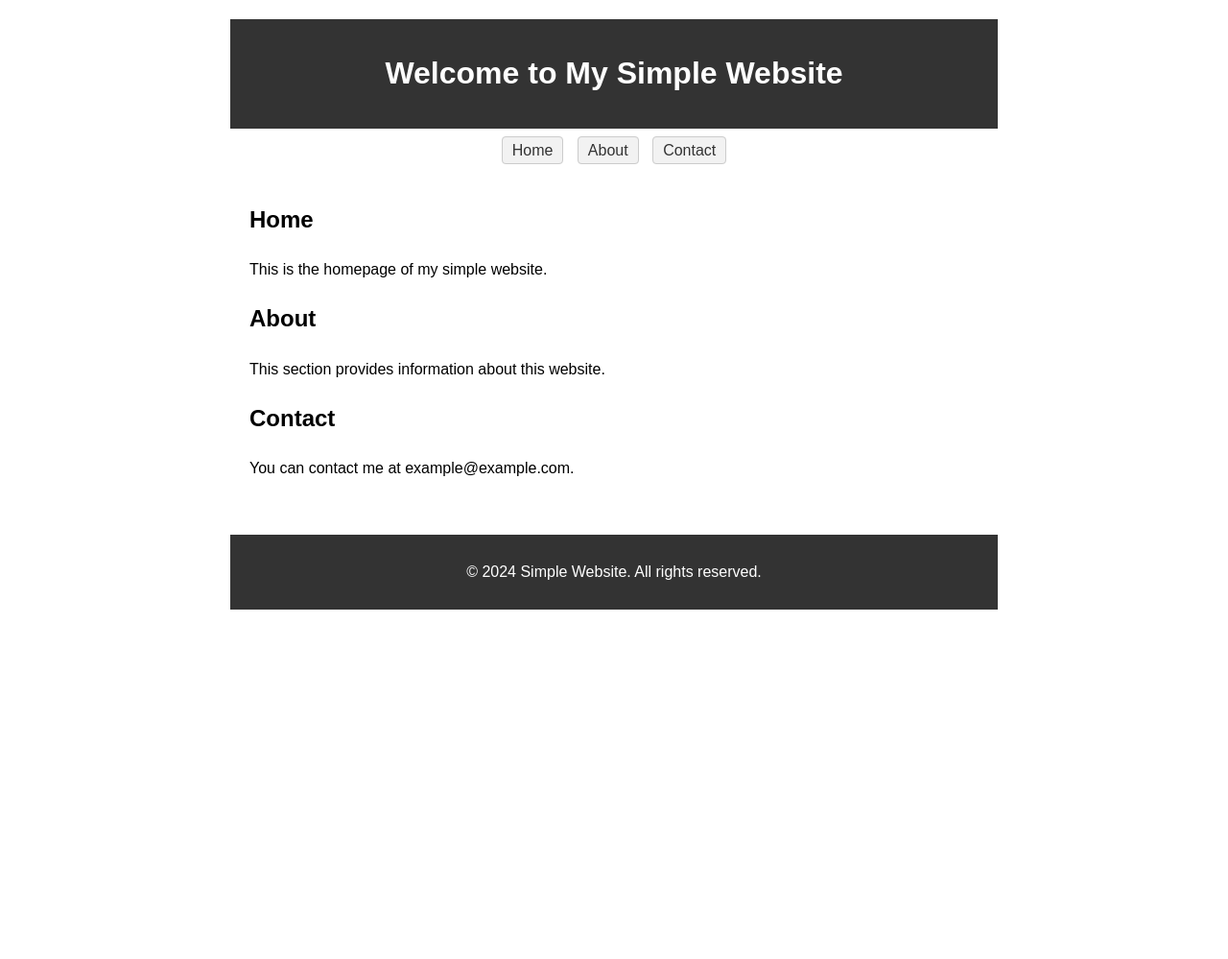
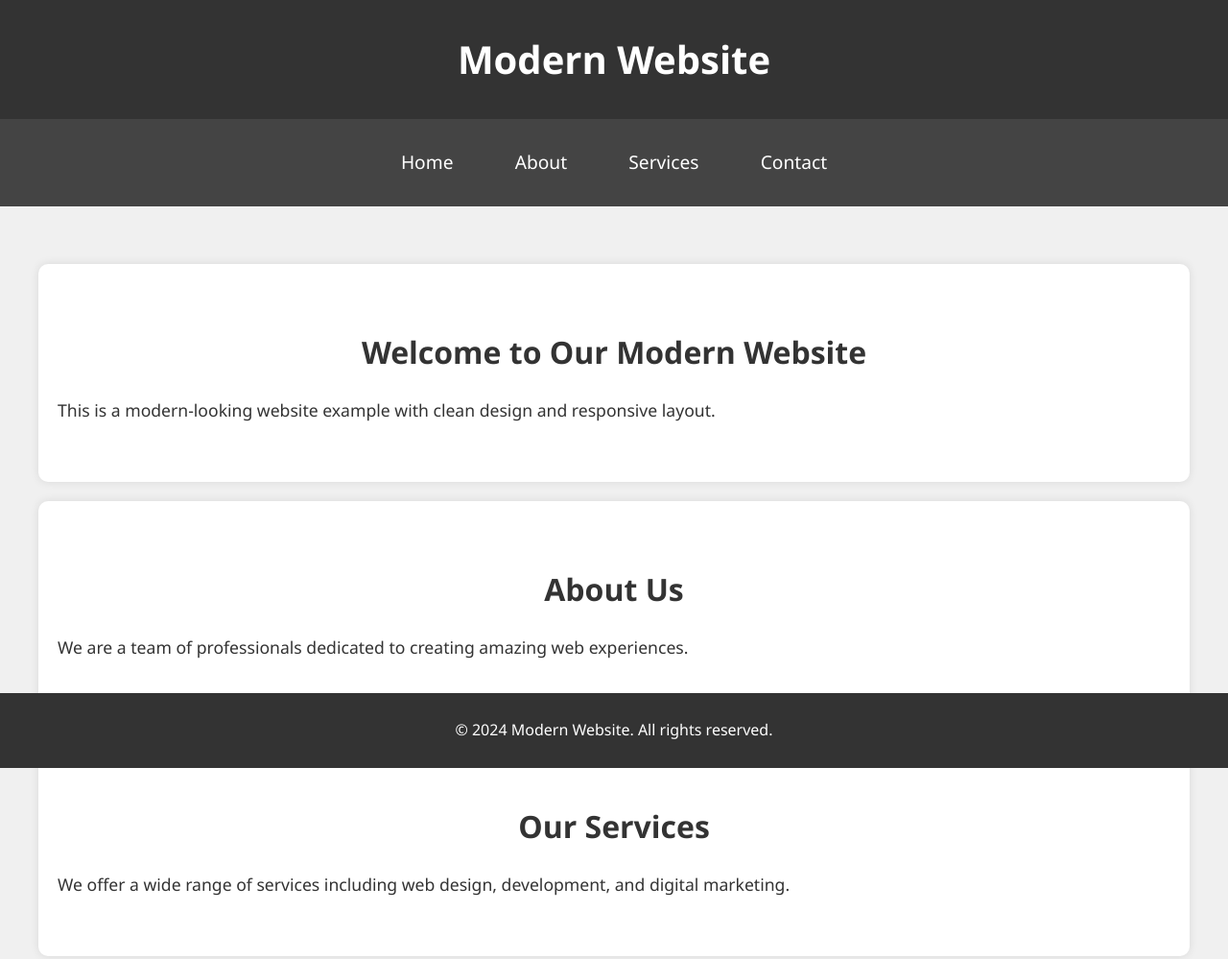
Before and after one commit to cameronpersaud/cameronpersaud.github.io, a plain HTML site: page index.html in a window 1280 px wide. Shown: the top 999 px of the page at 96% size. Before the commit the page ends 800 px from the top, so only its background shows below. Drawn offline with Linux system fonts and the light colour scheme.

Commit message:
Update index.html

```diff
--- a/index.html
+++ b/index.html
@@ -3,71 +3,119 @@
 <head>
     <meta charset="UTF-8">
     <meta name="viewport" content="width=device-width, initial-scale=1.0">
-    <title>Simple Website</title>
+    <title>Modern Website</title>
     <style>
+        /* Global styles */
         body {
-            font-family: Arial, sans-serif;
+            font-family: 'Segoe UI', Tahoma, Geneva, Verdana, sans-serif;
             line-height: 1.6;
-            margin: 20px;
-            max-width: 800px;
-            margin-left: auto;
-            margin-right: auto;
+            margin: 0;
+            padding: 0;
+            background-color: #f0f0f0;
+            color: #333;
         }
-        header, footer {
+        .container {
+            max-width: 1200px;
+            margin: 0 auto;
+            padding: 20px;
+        }
+        /* Header styles */
+        header {
+            background-color: #333;
+            color: #fff;
+            padding: 10px 0;
+            text-align: center;
+        }
+        header h1 {
+            margin: 0;
+            font-size: 2.5rem;
+        }
+        /* Navigation styles */
+        nav {
+            background-color: #444;
+            padding: 10px 0;
+            text-align: center;
+        }
+        nav a {
+            text-decoration: none;
+            color: #fff;
+            font-size: 1.2rem;
+            padding: 10px 20px;
+            margin: 0 10px;
+            border-radius: 5px;
+            transition: background-color 0.3s ease;
+        }
+        nav a:hover {
+            background-color: #555;
+        }
+        /* Main styles */
+        main {
+            padding: 20px 0;
+        }
+        section {
+            padding: 40px 20px;
+            margin: 20px 0;
+            background-color: #fff;
+            border-radius: 10px;
+            box-shadow: 0 0 10px rgba(0, 0, 0, 0.1);
+        }
+        section h2 {
+            font-size: 2rem;
+            margin-bottom: 20px;
+            text-align: center;
+        }
+        section p {
+            font-size: 1.1rem;
+            line-height: 1.8;
+        }
+        /* Footer styles */
+        footer {
             background-color: #333;
             color: #fff;
             text-align: center;
-            padding: 10px;
-        }
-        nav {
-            text-align: center;
-            margin-top: 10px;
-        }
-        nav a {
-            text-decoration: none;
-            padding: 5px 10px;
-            color: #333;
-            background-color: #f2f2f2;
-            border: 1px solid #ccc;
-            border-radius: 4px;
-            margin: 0 5px;
-        }
-        nav a:hover {
-            background-color: #ddd;
-        }
-        main {
-            padding: 20px;
-        }
-        footer {
-            margin-top: 20px;
+            padding: 10px 0;
+            position: fixed;
+            bottom: 0;
+            width: 100%;
         }
     </style>
 </head>
 <body>
     <header>
-        <h1>Welcome to My Simple Website</h1>
+        <div class="container">
+            <h1>Modern Website</h1>
+        </div>
     </header>
     <nav>
+        <div class="container">
             <a href="#home">Home</a>
             <a href="#about">About</a>
+            <a href="#services">Services</a>
             <a href="#contact">Contact</a>
+        </div>
     </nav>
     <main>
+        <div class="container">
             <section id="home">
-            <h2>Home</h2>
-            <p>This is the homepage of my simple website.</p>
+                <h2>Welcome to Our Modern Website</h2>
+                <p>This is a modern-looking website example with clean design and responsive layout.</p>
             </section>
             <section id="about">
-            <h2>About</h2>
-            <p>This section provides information about this website.</p>
+                <h2>About Us</h2>
+                <p>We are a team of professionals dedicated to creating amazing web experiences.</p>
+            </section>
+            <section id="services">
+                <h2>Our Services</h2>
+                <p>We offer a wide range of services including web design, development, and digital marketing.</p>
             </section>
             <section id="contact">
-            <h2>Contact</h2>
-            <p>You can contact me at example@example.com.</p>
+                <h2>Contact Us</h2>
+                <p>Feel free to contact us for any inquiries or collaborations.</p>
             </section>
+        </div>
     </main>
     <footer>
-        <p>&copy; 2024 Simple Website. All rights reserved.</p>
+        <p>&copy; 2024 Modern Website. All rights reserved.</p>
     </footer>
 </body>
 </html>
```
Lines whose indentation alone changed are shown as unchanged.
